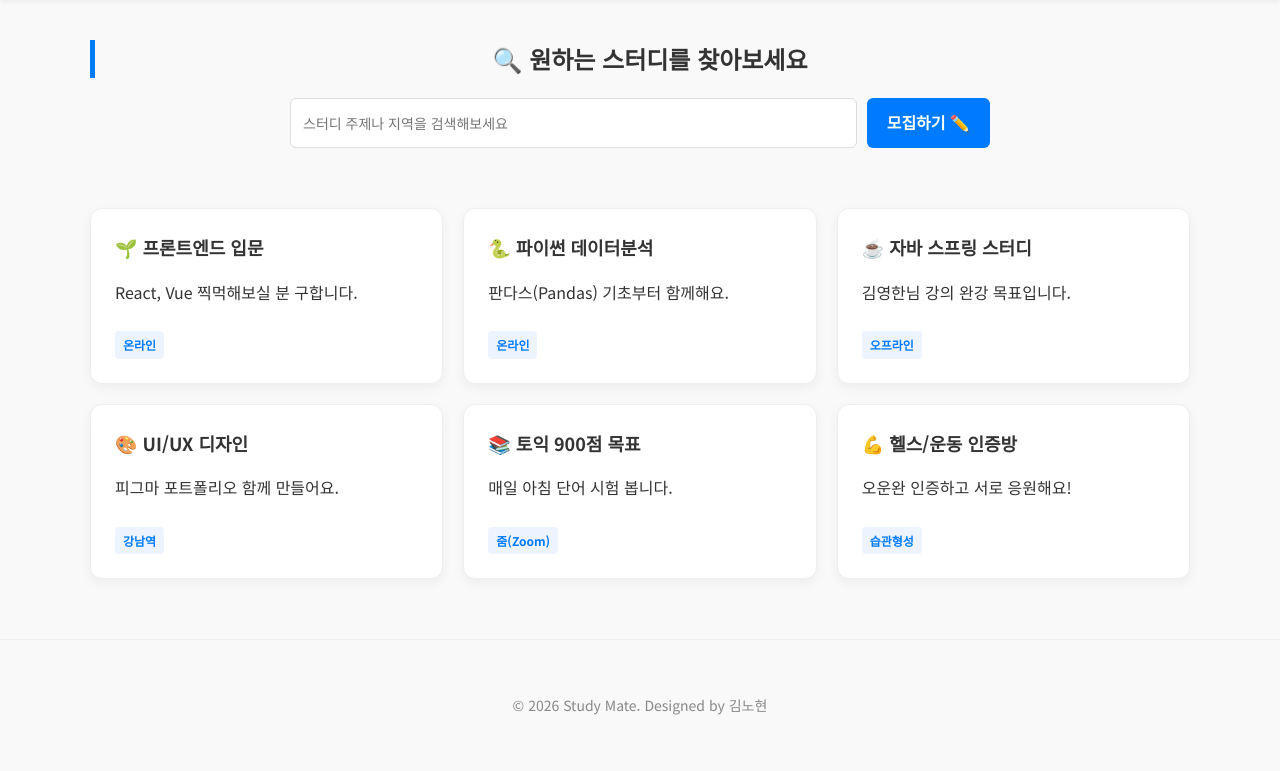
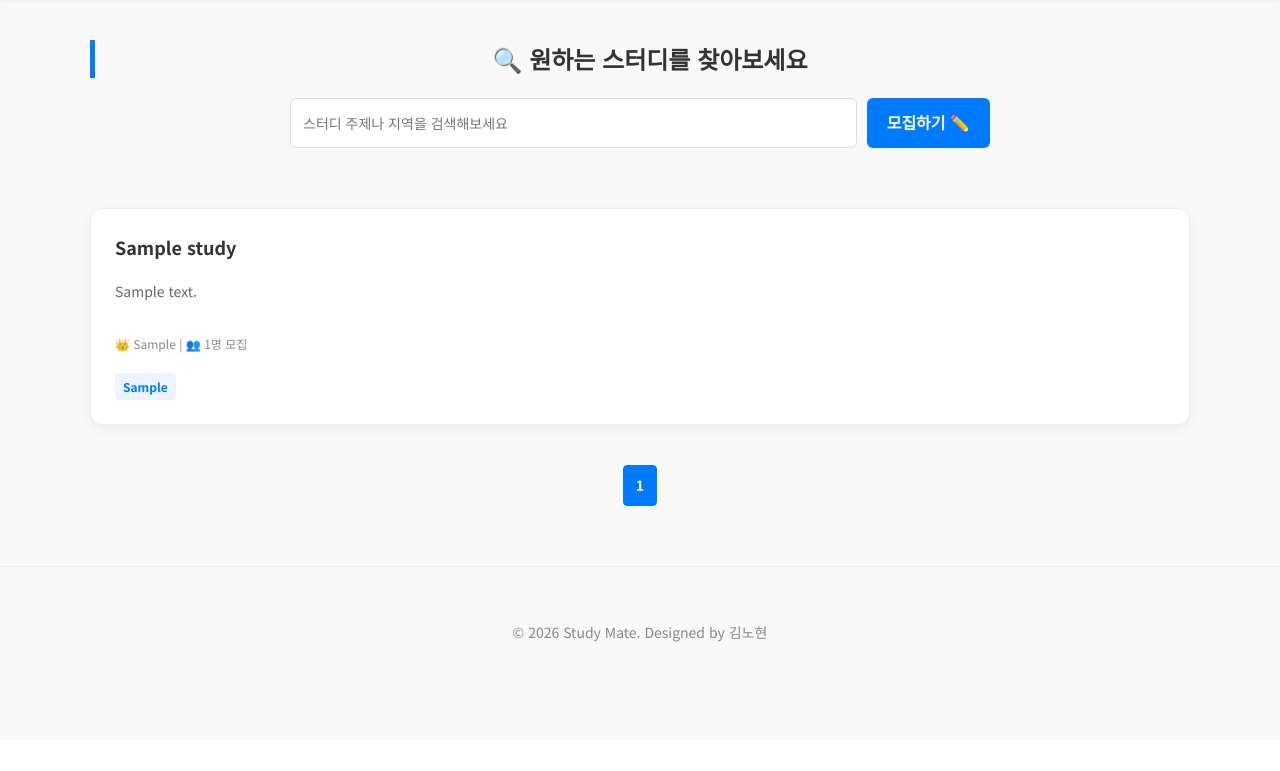
Before and after one commit to nohyunkim/studymate-web, a Flask app: page /study.html in a window 1280 px wide. Shown: the part 60-831 px from the top of the page. After the commit the page ends 702 px from the top, so only its background shows below. Run offline with Flask 3, Linux system fonts and the light colour scheme; tables that the repository leaves empty hold one stand-in row (values such as "Sample post").

Commit message:
세번째업로드(db추가)

```diff
--- a/app.py
+++ b/app.py
@@ -1,33 +1,124 @@
-from flask import Flask, render_template #도구상자 꺼내기
+from flask import Flask, render_template, request, redirect, url_for, session
+from werkzeug.security import generate_password_hash, check_password_hash
+# 👇 [수정 1] Study 장부를 추가로 가져와야 함!
+from models import db, User, Study
+import os
 
-app = Flask(__name__) #Flask 서버 객체를 만드는 과정
+app = Flask(__name__)
 
-# 1. 메인 페이지 (http://127.0.0.1:5000/)
+# 🔑 보안을 위해 필요한 비밀키 (로그인 유지용)
+app.secret_key = 'secret-key-1234'
+
+# DB 설정
+app.config['SQLALCHEMY_DATABASE_URI'] = 'sqlite:///database.db'
+app.config['SQLALCHEMY_TRACK_MODIFICATIONS'] = False
+
+# DB 연결
+db.init_app(app)
+
+# 1. 메인 페이지
 @app.route('/')
 def home():
-    return render_template('index.html')
+    # 로그인 여부에 따라 닉네임을 가져옴
+    user_nickname = session.get('user_nickname')
+    return render_template('index.html', user_nickname=user_nickname)
 
-# 2. 링크들이 작동하도록 경로 설정
 @app.route('/index.html')
 def index():
-    return render_template('index.html')
+    return home()
 
-@app.route('/login.html')
+# 2. 로그인 기능
+@app.route('/login', methods=['GET', 'POST'])
 def login():
+    if request.method == 'POST':
+        userid = request.form['userid']
+        password = request.form['password']
+
+        user = User.query.filter_by(userid=userid).first()
+
+        if user and check_password_hash(user.password, password):
+            session['user_id'] = user.userid
+            session['user_nickname'] = user.nickname
+            return redirect(url_for('home'))
+        else:
+            return "아이디 또는 비밀번호가 틀렸습니다! (뒤로가기 눌러주세요)"
+
     return render_template('login.html')
 
-@app.route('/signup.html')
+# 3. 로그아웃 기능
+@app.route('/logout')
+def logout():
+    session.clear()
+    return redirect(url_for('home'))
+
+# 4. 회원가입 기능
+@app.route('/signup', methods=['GET', 'POST'])
 def signup():
+    if request.method == 'POST':
+        userid = request.form['userid']
+        password = request.form['password']
+        password_confirm = request.form['password_confirm']
+        nickname = request.form['nickname']
+        email = request.form['email']
+
+        if password != password_confirm:
+            return "비밀번호가 서로 다릅니다! (뒤로가기 눌러서 다시 입력해주세요)"
+
+        if User.query.filter_by(userid=userid).first():
+            return "이미 존재하는 아이디입니다! (뒤로가기 눌러주세요)"
+
+        if User.query.filter_by(email=email).first():
+            return "이미 가입된 이메일입니다! (뒤로가기 눌러주세요)"
+
+        hashed_password = generate_password_hash(password)
+        new_user = User(userid=userid, password=hashed_password, nickname=nickname, email=email)
+
+        db.session.add(new_user)
+        db.session.commit()
+
+        return redirect(url_for('login'))
+
     return render_template('signup.html')
 
+# 👇 [수정 2] 스터디 목록 기능 (9개씩 끊어서 보여주기)
 @app.route('/study.html')
 def study():
-    return render_template('study.html')
+    # 1. 페이지 번호 가져오기 (기본값 1)
+    page = request.args.get('page', 1, type=int)
 
-@app.route('/studywrite.html')
+    # 2. DB에서 최신순으로 9개씩 끊어서 가져오기 (paginate 기능)
+    pagination = Study.query.order_by(Study.date.desc()).paginate(page=page, per_page=9)
+
+    # 3. html로 데이터 전달
+    return render_template('study.html', pagination=pagination)
+
+# 👇 [수정 3] 스터디 글쓰기 기능 (DB에 저장)
+@app.route('/studywrite.html', methods=['GET', 'POST'])
 def studywrite():
+    # 로그인 안 한 사람은 로그인 페이지로 쫓아내기
+    if 'user_id' not in session:
+        return redirect(url_for('login'))
+
+    if request.method == 'POST':
+        # form에서 데이터 가져오기 (HTML name 속성과 일치해야 함)
+        title = request.form['title']
+        category = request.form['category']
+        member_count = request.form['member_count']
+        content = request.form['content']
+        writer = session.get('user_nickname', '익명') # 작성자 닉네임
+
+        # DB에 저장
+        new_study = Study(title=title, category=category, member_count=member_count, content=content, writer=writer)
+        db.session.add(new_study)
+        db.session.commit()
+
+        # 다 쓰면 목록으로 이동
+        return redirect(url_for('study'))
+
     return render_template('studywrite.html')
 
-# 서버 켜기 (debug=True는 코드를 고치면 자동으로 재시작해주는 기능)
+# 5. 서버 실행
 if __name__ == '__main__':
+    with app.app_context():
+        db.create_all()
     app.run(debug=True)
--- a/static/css/style.css
+++ b/static/css/style.css
@@ -341,3 +341,98 @@ input[type="password"]::-webkit-credentials-auto-fill-button {
 .naver:hover {
     background-color: #02b351; /* 마우스 올렸을 때 조금 진하게 */
 }
+
+/* --- 회원가입 페이지 추가 스타일 --- */
+
+/* 입력창 옆에 버튼 붙이기 (Flexbox 사용) */
+.input-with-btn {
+    display: flex; /* 가로로 배치 */
+    gap: 10px;    /* 입력창과 버튼 사이 간격 */
+}
+
+.input-with-btn input {
+    flex: 1; /* 남은 공간을 입력창이 다 차지 */
+}
+
+/* 옆에 붙는 작은 버튼 스타일 */
+.small-btn {
+    width: 100px; /* 너비 고정 */
+    padding: 12px;
+    background-color: #6c757d; /* 회색 (메인 버튼과 구분) */
+    color: white;
+    border: none;
+    border-radius: 6px;
+    font-size: 14px;
+    font-weight: bold;
+    cursor: pointer;
+    transition: background 0.3s;
+}
+
+.small-btn:hover {
+    background-color: #5a6268;
+}
+
+/* 인증번호 입력칸 (평소엔 숨김 - 나중에 JS로 보여줄 예정) */
+.auth-box {
+    margin-top: 10px;
+    background: #f8f9fa;
+    padding: 15px;
+    border-radius: 6px;
+    border: 1px solid #eee;
+}
+
+/* 약관 동의 체크박스 */
+.agreement-box {
+    margin-top: 20px;
+    margin-bottom: 20px;
+    padding: 15px;
+    background-color: #f9f9f9;
+    border-radius: 8px;
+    border: 1px solid #eee;
+    font-size: 14px;
+    color: #555;
+    display: flex;
+    align-items: center; /* 세로 중앙 정렬 */
+    gap: 10px;
+}
+
+.agreement-box input[type="checkbox"] {
+    width: 18px;
+    height: 18px;
+    cursor: pointer;
+}
+
+/* --- 페이지네이션 (숫자 버튼) 스타일 --- */
+.pagination {
+    display: flex;
+    justify-content: center;
+    gap: 10px;
+    margin-top: 40px;
+}
+
+.pagination a {
+    padding: 8px 12px;
+    border: 1px solid #ddd;
+    border-radius: 4px;
+    color: #555;
+    background: white;
+    font-size: 14px;
+    transition: all 0.2s;
+}
+
+.pagination a:hover {
+    background-color: #f1f1f1;
+    color: #333;
+}
+
+.pagination a.active {
+    background-color: #007bff; /* 현재 페이지 파란색 */
+    color: white;
+    border-color: #007bff;
+    font-weight: bold;
+}
+
+.pagination span {
+    color: #ccc; /* 비활성 화살표 */
+    padding: 8px 12px;
+}
--- a/templates/study.html
+++ b/templates/study.html
@@ -5,19 +5,21 @@
     <meta name="viewport" content="width=device-width, initial-scale=1.0">
     <title>스터디 찾기 - 스터디 메이트</title>
     <link href="https://fonts.googleapis.com/css2?family=Noto+Sans+KR:wght@400;700&display=swap" rel="stylesheet">
-    <link rel="stylesheet" href="../static/css/style.css">
+    <link rel="stylesheet" href="{{ url_for('static', filename='css/style.css') }}">
 </head>
 <body>
 
     <header>
         <div class="nav-container">
-            <a href="index.html" class="logo">STUDY MATE</a>
+            <a href="{{ url_for('index') }}" class="logo">STUDY MATE</a>
             <nav class="nav-menu">
-                <a href="index.html">홈</a>
-                <a href="study.html" style="font-weight: bold; color: #007bff;">스터디 찾기</a> <a href="login.html">로그인</a>
+                <a href="{{ url_for('index') }}">홈</a>
+                <a href="{{ url_for('study') }}" style="font-weight: bold; color: #007bff;">스터디 찾기</a>
+                <a href="{{ url_for('login') }}">로그인</a>
             </nav>
         </div>
     </header>
+
 
     <main>
         <section style="text-align: center;">
@@ -25,49 +27,64 @@
 
             <div class="search-box">
                 <input type="text" placeholder="스터디 주제나 지역을 검색해보세요" style="margin-bottom: 0;">
-
-                <a href="studywrite.html" class="write-btn">모집하기 ✏️</a>
+                <a href="{{ url_for('studywrite') }}" class="write-btn">모집하기 ✏️</a>
             </div>
         </section>
 
         <section>
             <div class="study-list">
+
+                {% for post in pagination.items %}
                 <article class="card">
-                    <h3>🌱 프론트엔드 입문</h3>
-                    <p>React, Vue 찍먹해보실 분 구합니다.</p>
-                    <span class="tag">온라인</span>
+                    <h3>{{ post.title }}</h3>
+
+                    <p style="color: #666; font-size: 14px; margin-bottom: 10px; min-height: 44px;">
+                        {% if post.content|length > 50 %}
+                            {{ post.content[:50] }}...
+                        {% else %}
+                            {{ post.content }}
+                        {% endif %}
+                    </p>
+
+                    <div style="font-size: 12px; color: #888; margin-bottom: 10px;">
+                        <span>👑 {{ post.writer }}</span> |
+                        <span>👥 {{ post.member_count }}명 모집</span>
+                    </div>
+
+                    <span class="tag">{{ post.category }}</span>
                 </article>
+                {% endfor %}
 
-                <article class="card">
-                    <h3>🐍 파이썬 데이터분석</h3>
-                    <p>판다스(Pandas) 기초부터 함께해요.</p>
-                    <span class="tag">온라인</span>
-                </article>
+                {% if pagination.total == 0 %}
+                    <p style="width: 100%; text-align: center; padding: 50px; color: #888;">
+                        아직 등록된 스터디가 없습니다. 첫 번째 주인공이 되어보세요! 😎
+                    </p>
+                {% endif %}
+            </div>
 
-                <article class="card">
-                    <h3>☕ 자바 스프링 스터디</h3>
-                    <p>김영한님 강의 완강 목표입니다.</p>
-                    <span class="tag">오프라인</span>
-                </article>
+            {% if pagination.total > 0 %}
+            <div class="pagination">
+                {% if pagination.has_prev %}
+                    <a href="?page={{ pagination.prev_num }}">&lt;</a>
+                {% endif %}
 
-                <article class="card">
-                    <h3>🎨 UI/UX 디자인</h3>
-                    <p>피그마 포트폴리오 함께 만들어요.</p>
-                    <span class="tag">강남역</span>
-                </article>
+                {% for page_num in pagination.iter_pages() %}
+                    {% if page_num %}
+                        {% if page_num == pagination.page %}
+                            <a href="#" class="active">{{ page_num }}</a> {% else %}
+                            <a href="?page={{ page_num }}">{{ page_num }}</a>
+                        {% endif %}
+                    {% else %}
+                        <span>...</span>
+                    {% endif %}
+                {% endfor %}
 
-                <article class="card">
-                    <h3>📚 토익 900점 목표</h3>
-                    <p>매일 아침 단어 시험 봅니다.</p>
-                    <span class="tag">줌(Zoom)</span>
-                </article>
+                {% if pagination.has_next %}
+                    <a href="?page={{ pagination.next_num }}">&gt;</a>
+                {% endif %}
+            </div>
+            {% endif %}
 
-                <article class="card">
-                    <h3>💪 헬스/운동 인증방</h3>
-                    <p>오운완 인증하고 서로 응원해요!</p>
-                    <span class="tag">습관형성</span>
-                </article>
-            </div>
         </section>
     </main>
 
```
Also changed, not shown: models.py (added, +33 -0 lines), templates/index.html (+8 -6 lines), templates/login.html (+10 -9 lines), templates/signup.html (+40 -33 lines), templates/studywrite.html (+6 -6 lines).
